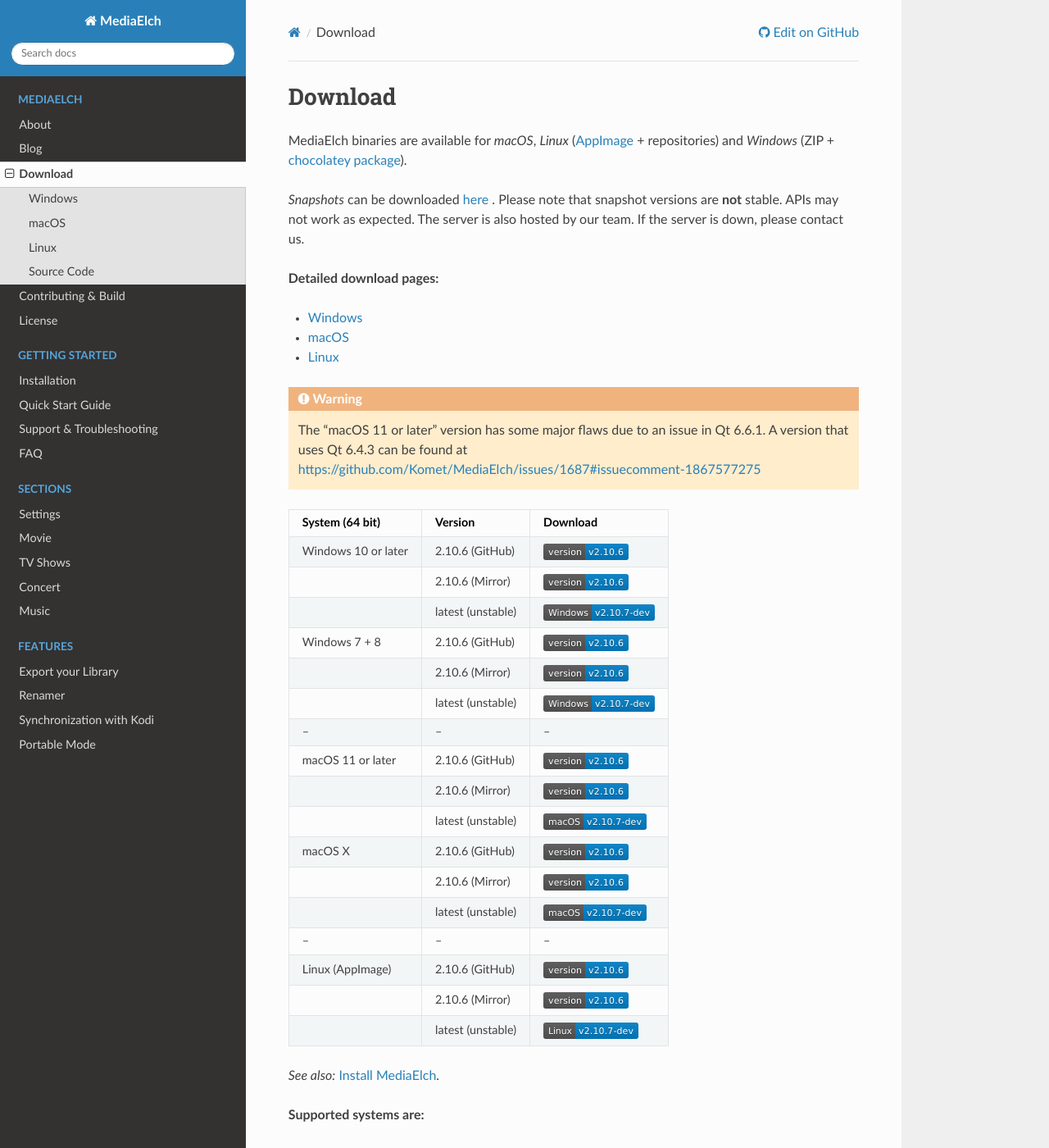
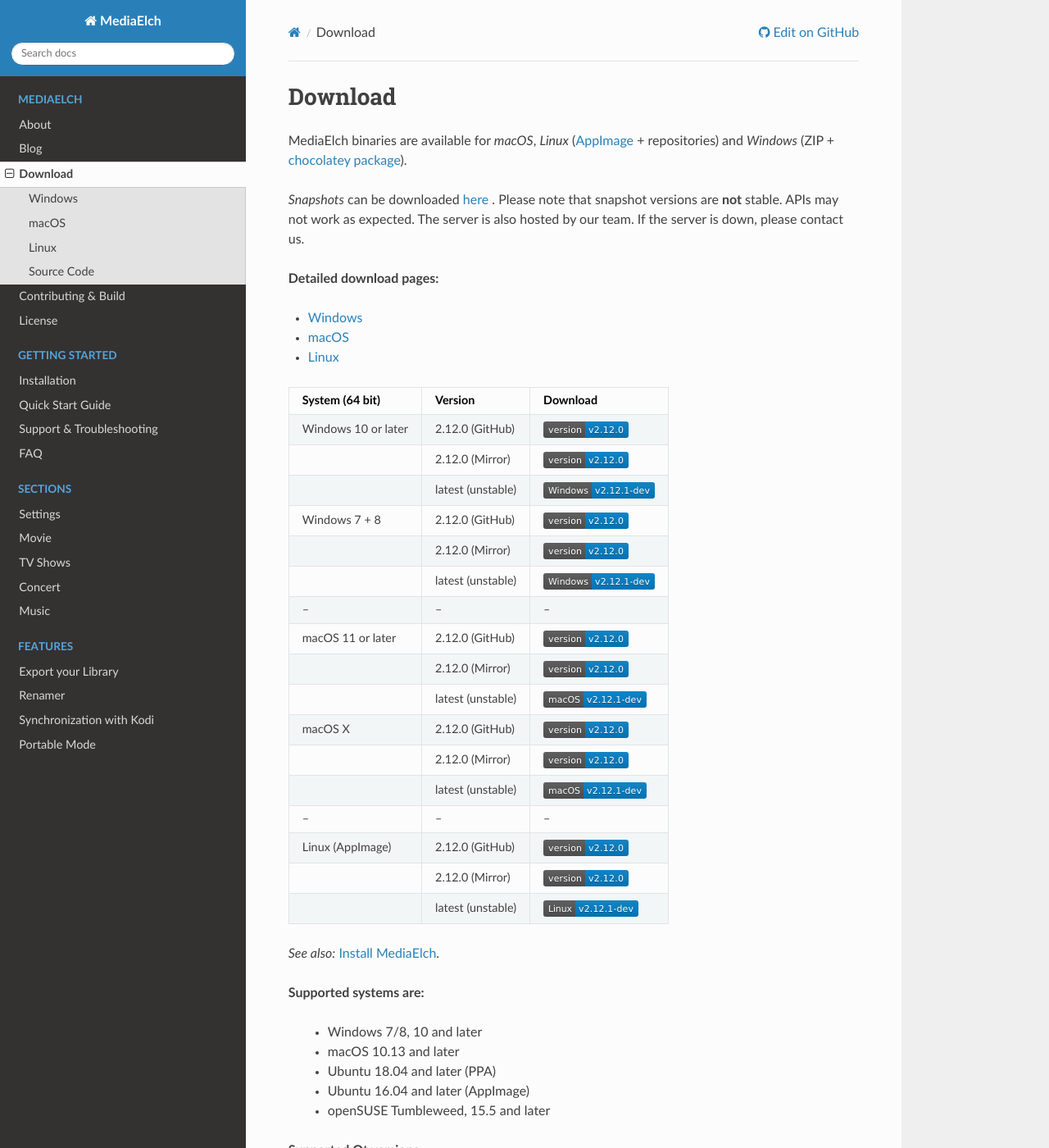
Before and after one commit to mediaelch/mediaelch-doc, a Sphinx documentation site: the page built from docs/source/download.rst, in a window 1280 px wide and 1400 px high. Shown: the whole window at 82% size. Built offline with Sphinx 7.4.7 and the Read the Docs theme 3.1.0, drawn with Linux system fonts in a browser that asks for light colours; pages that are not in the unit, such as notebooks, are missing from menus.

````diff
--- a/docs/source/conf.py
+++ b/docs/source/conf.py
@@ -24,9 +24,9 @@ copyright = '2018 - 2024, MediaElch authors'
 author = ''
 
 # The short X.Y version
-version = u'2.10'
+version = u'2.12'
 # The full version, including alpha/beta/rc tags
-release = u'2.10.6'
+release = u'2.12.0'
 
 
 # -- General configuration ---------------------------------------------------
--- a/docs/source/download.rst
+++ b/docs/source/download.rst
@@ -18,47 +18,40 @@ The server is also hosted by our team.  If the server is down, please contact us
    macOS <download/macOS>
    Linux <download/linux>
 
-
-.. warning::
-
-   The "macOS 11 or later" version has some major flaws due to an issue in Qt 6.6.1.
-   A version that uses Qt 6.4.3 can be found at https://github.com/Komet/MediaElch/issues/1687#issuecomment-1867577275
-
-
 +---------------------+--------------------+-----------------------------------------------+
 | System (64 bit)     | Version            | Download                                      |
 +=====================+====================+===============================================+
-| Windows 10 or later | 2.10.6  (GitHub)   | |gh_pages_release|                            |
+| Windows 10 or later | 2.12.0  (GitHub)   | |gh_pages_release|                            |
 +---------------------+--------------------+-----------------------------------------------+
-|                     | 2.10.6  (Mirror)   | |mirror_release|                              |
+|                     | 2.12.0  (Mirror)   | |mirror_release|                              |
 +---------------------+--------------------+-----------------------------------------------+
 |                     | latest (unstable)  | |mirror_snapshot_windows_10_or_later|         |
 +---------------------+--------------------+-----------------------------------------------+
-| Windows 7 + 8       | 2.10.6  (GitHub)   | |gh_pages_release|                            |
+| Windows 7 + 8       | 2.12.0  (GitHub)   | |gh_pages_release|                            |
 +---------------------+--------------------+-----------------------------------------------+
-|                     | 2.10.6  (Mirror)   | |mirror_release|                              |
+|                     | 2.12.0  (Mirror)   | |mirror_release|                              |
 +---------------------+--------------------+-----------------------------------------------+
 |                     | latest (unstable)  | |mirror_snapshot_windows_7_8|                 |
 +---------------------+--------------------+-----------------------------------------------+
 | --                  | --                 | --                                            |
 +---------------------+--------------------+-----------------------------------------------+
-| macOS 11 or later   | 2.10.6  (GitHub)   | |gh_pages_release|                            |
+| macOS 11 or later   | 2.12.0  (GitHub)   | |gh_pages_release|                            |
 +---------------------+--------------------+-----------------------------------------------+
-|                     | 2.10.6  (Mirror)   | |mirror_release|                              |
+|                     | 2.12.0  (Mirror)   | |mirror_release|                              |
 +---------------------+--------------------+-----------------------------------------------+
 |                     | latest (unstable)  | |mirror_snapshot_macOS_11_or_later|           |
 +---------------------+--------------------+-----------------------------------------------+
-| macOS X             | 2.10.6  (GitHub)   | |gh_pages_release|                            |
+| macOS X             | 2.12.0  (GitHub)   | |gh_pages_release|                            |
 +---------------------+--------------------+-----------------------------------------------+
-|                     | 2.10.6  (Mirror)   | |mirror_release|                              |
+|                     | 2.12.0  (Mirror)   | |mirror_release|                              |
 +---------------------+--------------------+-----------------------------------------------+
 |                     | latest (unstable)  | |mirror_snapshot_macOS_X|                     |
 +---------------------+--------------------+-----------------------------------------------+
 | --                  | --                 | --                                            |
 +---------------------+--------------------+-----------------------------------------------+
-| Linux (AppImage)    | 2.10.6  (GitHub)   | |gh_pages_release|                            |
+| Linux (AppImage)    | 2.12.0  (GitHub)   | |gh_pages_release|                            |
 +---------------------+--------------------+-----------------------------------------------+
-|                     | 2.10.6  (Mirror)   | |mirror_release|                              |
+|                     | 2.12.0  (Mirror)   | |mirror_release|                              |
 +---------------------+--------------------+-----------------------------------------------+
 |                     | latest (unstable)  | |mirror_snapshot_linux|                       |
 +---------------------+--------------------+-----------------------------------------------+
@@ -94,10 +87,10 @@ MediaElch is open source! The source code is located on GitHub: https://github.c
 .. _chocolatey package: https://chocolatey.org/packages/MediaElch
 
 .. |gh_pages_release| image:: images/badges/Version.svg
-   :target: https://github.com/Komet/MediaElch/releases/tag/v2.10.6
+   :target: https://github.com/Komet/MediaElch/releases/tag/v2.12.0
 
 .. |mirror_release| image:: images/badges/Version.svg
-   :target: https://mediaelch-downloads.ameyering.de/releases/v2.10.6/
+   :target: https://mediaelch-downloads.ameyering.de/releases/v2.12.0/
 
 .. |mirror_snapshot_linux| image:: images/badges/Linux-dev.svg
    :target: https://mediaelch-downloads.ameyering.de/snapshots/Linux/
--- a/docs/source/export/create-theme.rst
+++ b/docs/source/export/create-theme.rst
@@ -33,7 +33,7 @@ Open ``metadata.xml`` and adjust the information inside:
  - add ``description`` tags in languages you want, e.g. ``<description lang="de">...</description>``
  - ``author`` should be your name
  - ``version`` needs to be a numeric version of the format ```major.minor[.patch]``
- - ``mediaelch-min`` needs to be a numeric version of the oldest supported version of MediaElch, e.g. ``2.10.6``
+ - ``mediaelch-min`` needs to be a numeric version of the oldest supported version of MediaElch, e.g. ``2.12.0``
  - ``mediaelch-max`` should only be set if there are known issues with a certain MediaElch version
  - ``supports`` contains the sections which could be exported with your theme
    - ``section`` supported section, can appear multiple times. Possible values: ``movies``, ``tvshows``, ``concerts``
````
Also changed, not shown: docs/source/download/linux.rst (+4 -4 lines), docs/source/download/macOS.rst (+6 -6 lines), docs/source/download/windows.rst (+6 -6 lines), docs/source/images/badges/Linux-dev.svg, docs/source/images/badges/Version.svg, docs/source/images/badges/Windows-dev.svg, docs/source/images/badges/macOS-dev.svg.
